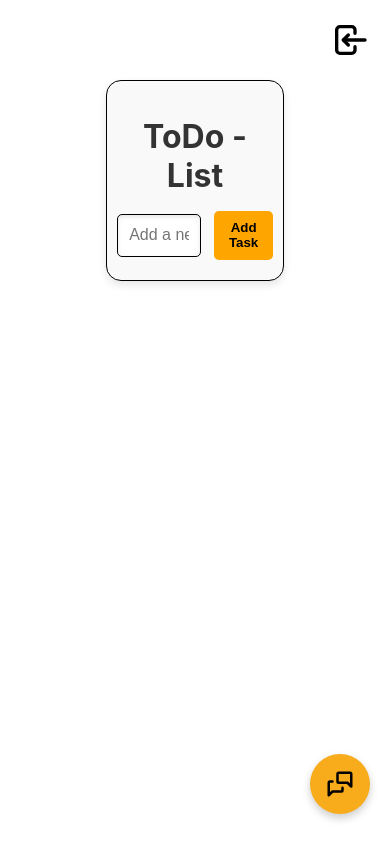
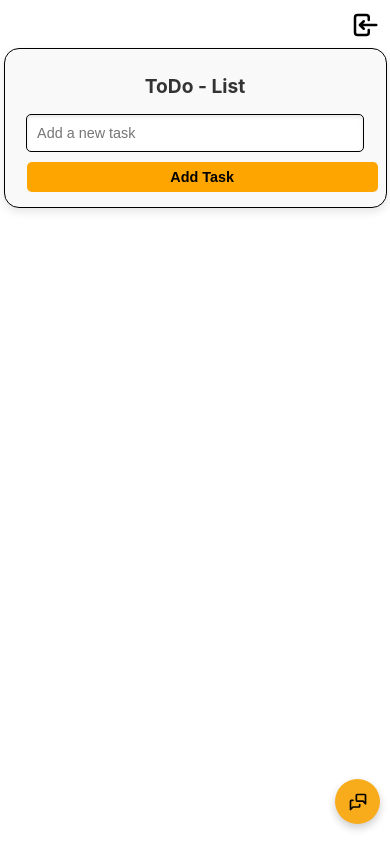
Before and after one commit to jashan-nickelfox/react-todo-hooks, a React (Create React App) app: page / in a window 390 px wide. Built offline with nearby package versions, Linux system fonts and the light colour scheme.

Commit message:
enhanced ui

```diff
--- a/src/components/Chatbot.css
+++ b/src/components/Chatbot.css
@@ -18,7 +18,7 @@
 .chatbox-header {
   background: linear-gradient(90deg, #ff6b6b, #f06595);
   color: #fff;
-  padding: 5px;
+  padding: 10px;
   text-align: center;
   font-size: 18px;
   font-weight: 600;
@@ -121,6 +121,7 @@
   0% {
     transform: rotate(0deg);
   }
+
   100% {
     transform: rotate(360deg);
   }
@@ -130,8 +131,8 @@
   position: fixed;
   bottom: 30px;
   right: 20px;
-  width: 60px;
-  height: 60px;
+  width: 50px;
+  height: 50px;
   background: rgb(248, 171, 27);
   border: none;
   border-radius: 50%;
@@ -151,3 +152,94 @@
   width: 30px;
   height: 30px;
 }
+
+@media (max-width: 768px) {
+  .chatbot-container {
+    width: 300px;
+    bottom: 80px;
+    right: 15px;
+  }
+
+  .chatbox-header {
+    font-size: 16px;
+    padding: 8px;
+  }
+
+  .chatbox-messages {
+    padding: 10px;
+    max-height: 350px;
+  }
+
+  .message-bubble {
+    font-size: 13px;
+  }
+
+  .chatbox-input {
+    padding: 8px;
+  }
+
+  .send-button {
+    font-size: 12px;
+    padding: 8px 16px;
+  }
+
+  .toggle-chatbot-button {
+    width: 50px;
+    height: 50px;
+    bottom: 25px;
+    right: 15px;
+  }
+
+  .toggle-icon {
+    width: 25px;
+    height: 25px;
+  }
+}
+
+@media (max-width: 480px) {
+  .chatbot-container {
+    width: 90%;
+    bottom: 60px;
+    right: 5%;
+  }
+
+  .chatbox-header {
+    font-size: 14px;
+    padding: 6px;
+  }
+
+  .chatbox-messages {
+    padding: 8px;
+    max-height: 300px;
+  }
+
+  .message-bubble {
+    font-size: 12px;
+  }
+
+  .chatbox-input {
+    padding: 6px;
+  }
+
+  .input-box {
+    font-size: 12px;
+    padding: 8px;
+  }
+
+  .send-button {
+    font-size: 12px;
+    padding: 8px 14px;
+  }
+
+  .toggle-chatbot-button {
+    width: 45px;
+    height: 45px;
+    bottom: 20px;
+    right: 10px;
+  }
+
+  .toggle-icon {
+    width: 20px;
+    height: 20px;
+  }
+}
--- a/src/components/Todo.css
+++ b/src/components/Todo.css
@@ -110,3 +110,101 @@
   background: #00b300;
   transform: scale(1.05);
 }
+
+@media (max-width: 768px) {
+  .todo-container {
+    width: 70vw;
+    margin: 3em auto;
+  }
+
+  .header {
+    font-size: 1.5em;
+  }
+
+  .create-task-form input[type="text"] {
+    width: 60%;
+    font-size: 0.9em;
+  }
+
+  .create-task-form button {
+    font-size: 0.9em;
+    padding: 0.5em 0.8em;
+  }
+
+  .task {
+    flex-direction: column;
+    align-items: flex-start;
+  }
+
+  .task .buttons {
+    margin-top: 0.5em;
+  }
+
+  .task button {
+    font-size: 0.8em;
+    padding: 4px 6px;
+  }
+
+  .edit-input {
+    width: 90%;
+    font-size: 0.9em;
+  }
+
+  .save-btn {
+    font-size: 0.8em;
+    padding: 4px 6px;
+  }
+}
+
+@media (max-width: 480px) {
+  .todo-container {
+    width: 90%;
+    padding: 15px;
+  }
+
+  .header {
+    font-size: 1.2em;
+  }
+
+  .create-task-form {
+    flex-direction: column;
+    gap: 10px;
+  }
+
+  .create-task-form input[type="text"] {
+    width: 90%;
+    font-size: 0.9em;
+  }
+
+  .create-task-form button {
+    width: 100%;
+    font-size: 0.9em;
+  }
+
+  .task {
+    padding: 0.5em;
+  }
+
+  .task .buttons {
+    width: 100%;
+    justify-content: space-between;
+  }
+
+  .add-btn {
+    width: 90%;
+  }
+
+  .task button {
+    font-size: 0.8em;
+    padding: 4px 5px;
+  }
+
+  .edit-input {
+    width: 100%;
+  }
+
+  .save-btn {
+    font-size: 0.8em;
+    padding: 4px 6px;
+  }
+}
--- a/src/components/loginform.css
+++ b/src/components/loginform.css
@@ -16,8 +16,8 @@
     position: fixed;
     top: 0;
     left: 0;
-      width: 100%;
-      height: 100%;
+    width: 100vw;
+    height: 100vh;
     background: rgba(0, 0, 0, 0.205);
     backdrop-filter: blur(2px);
 }
@@ -31,26 +31,27 @@
     padding: 20px;
     border-radius: 10px;
     box-shadow: 0 4px 8px rgba(0, 0, 0, 0.2);
-      width: 400px;
+    width: 90%;
+    max-width: 400px;
+    text-align: center;
 }
 
 .form-container h2 {
     margin-bottom: 15px;
-      font-size: 20px;
+    font-size: 1.5rem;
     color: #333;
-      display: flex;
-      justify-content: center;
     font-family: "Roboto";
 }
 
 .close-button {
-      position: absolute;
     top: 10px;
-      right: 10px;
+    right: 20px;
     background: none;
     border: none;
     font-size: 20px;
     cursor: pointer;
+    text-align: right;
+    position: absolute;
 }
 
 .close-button:hover {
@@ -60,7 +61,7 @@
 .form-container form {
     display: flex;
     flex-direction: column;
-      gap: 10px;
+    gap: 12px;
 }
 
 .form-container form input {
@@ -71,8 +72,8 @@
 }
 
 .form-container form button {
-      width: auto;
-      padding: 10px;
+    width: 100%;
+    padding: 12px;
     background: orange;
     color: white;
     border: none;
@@ -81,14 +82,7 @@
 }
 
 .action-button {
-      width: 100%;
-      padding: 12px;
-      border: none;
-      border-radius: 5px;
     font-size: 1rem;
-      color: white;
-      font-family: "Roboto";
-      cursor: pointer;
     font-family: "Roboto";
     transition: transform 0.2s ease-in-out;
 }
@@ -100,7 +94,6 @@
 .auth-toggle {
     font-size: 1rem;
     color: #555;
-      text-align: center;
     margin-top: 10px;
     font-family: "Roboto";
 }
@@ -110,7 +103,6 @@
     color: #007bff;
     cursor: pointer;
     text-decoration: none;
-      transition: color 0.3s ease;
 }
 
 .auth-toggle-link:hover {
@@ -138,13 +130,14 @@
 
 .forgot-password-button {
     margin-top: 10px;
-      padding: 10px;
     background: transparent;
     color: #4285f4;
     border: none;
     font-size: 14px;
     text-decoration: underline;
     cursor: pointer;
+    display: flex;
+    justify-content: left;
 }
 
 .forgot-password-button:hover {
@@ -158,3 +151,42 @@
     color: #555;
     font-size: 12px;
 }
+
+@media (max-width: 768px) {
+    .form-container {
+        padding: 15px;
+    }
+
+    .form-container h2 {
+        font-size: 1.2rem;
+    }
+
+    .auth-toggle,
+    .forgot-password-button,
+    .oroption {
+        font-size: 0.9rem;
+    }
+}
+
+@media (max-width: 480px) {
+    .login-icon {
+        top: 10px;
+        right: 10px;
+        width: 30px;
+        height: 30px;
+    }
+
+    .form-container {
+        padding: 10px;
+    }
+
+    .form-container h2 {
+        font-size: 1rem;
+    }
+
+    .auth-toggle,
+    .forgot-password-button,
+    .oroption {
+        font-size: 0.8rem;
+    }
+}
```
Lines whose indentation alone changed are shown as unchanged.
